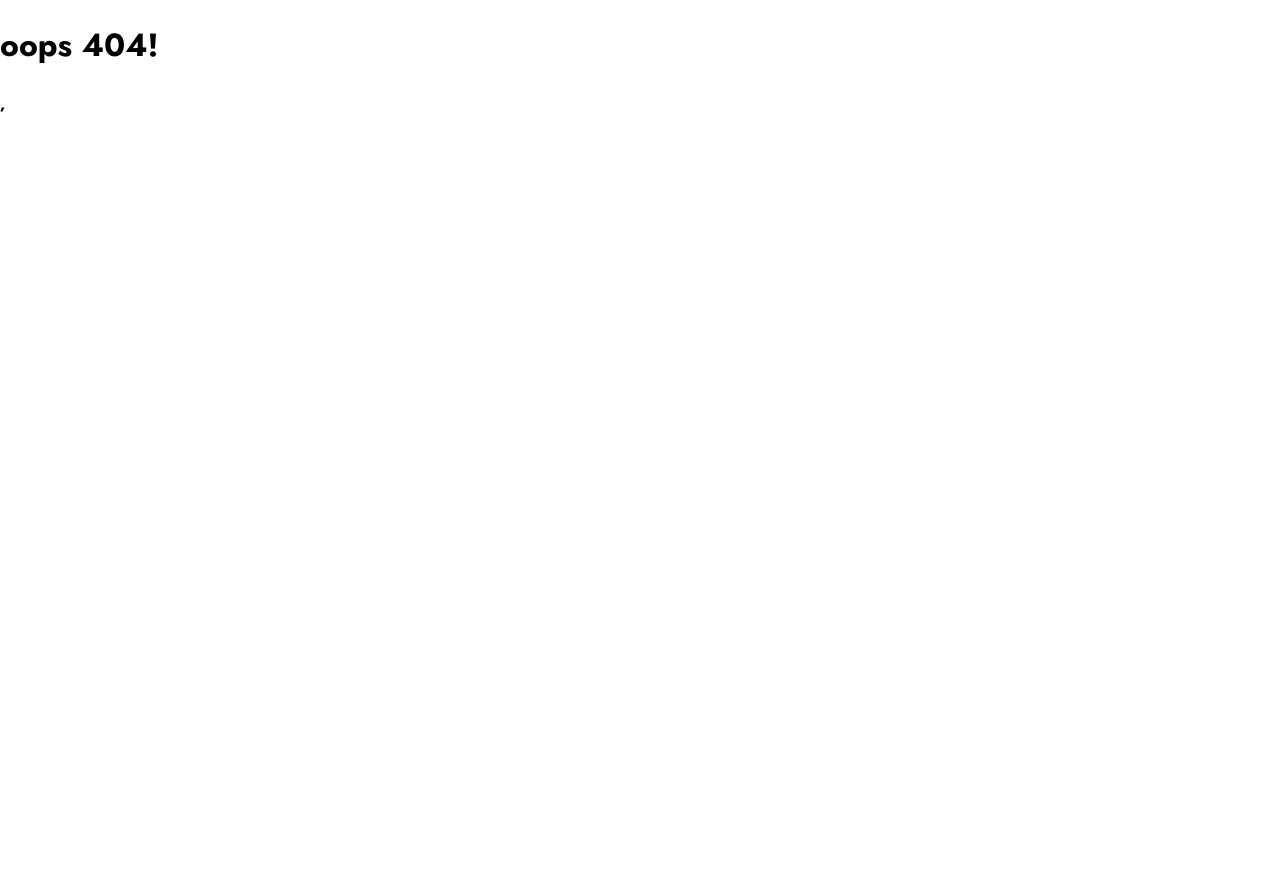
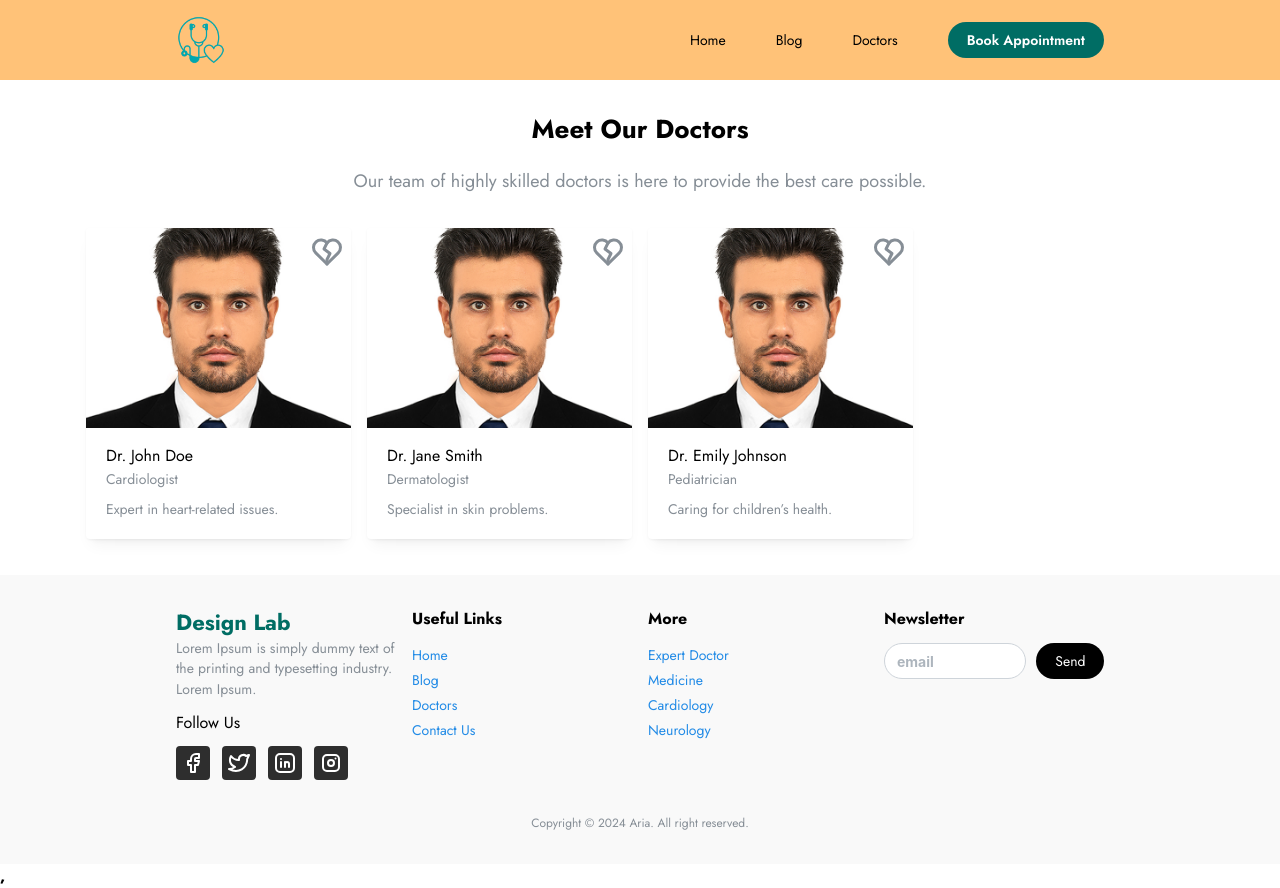
Before and after one commit to EdrissAria/doctor-appointment, a React (Vite) app: page /doctors in a window 1280 px wide. Before the commit the page ends 800 px from the top, so only its background shows below. Built offline with nearby package versions, Linux system fonts and the light colour scheme.

Commit message:
add doctors and doctor detail

```diff
--- a/src/App.tsx
+++ b/src/App.tsx
@@ -4,6 +4,7 @@ import Home from "./pages/Home";
 import Profile from "./pages/Profile";
 import Layout from "./layout";
 import Notfound from "./pages/NotFound";
+import Doctors from "./pages/Doctors";
 
 function App() {
   return (
@@ -12,6 +13,7 @@ function App() {
         <Route index element={<Home />} />
         <Route path="doctor/:id" element={<DoctorDetail />} />
         <Route path="profile" element={<Profile />} />
+        <Route path="doctors" element={<Doctors />} />
       </Route>
       <Route path="*" element={<Notfound />} />
     </Routes>
--- a/src/components/DoctorCard.tsx
+++ b/src/components/DoctorCard.tsx
@@ -1,24 +1,60 @@
-import { Card, Image, Text } from '@mantine/core';
+import React, { useState } from 'react';
+import { useNavigate } from 'react-router-dom';
+import { Card, Image, Text, Group, ActionIcon, Transition } from '@mantine/core';
+import { IconHeartFilled, IconHeartBroken } from '@tabler/icons-react';
 
 interface DoctorCardProps {
   name: string;
-  title: string;
-  image: string;
+  specialty: string;
+  description: string;
+  imageUrl: string;
 }
 
-const DoctorCard: React.FC<DoctorCardProps> = ({ name, title, image }) => {
+const DoctorCard: React.FC<DoctorCardProps> = ({ name, specialty, description, imageUrl }) => {
+  const [favorited, setFavorited] = useState(false);
+  const navigate = useNavigate();
+
+  const toggleFavorite = (e: React.MouseEvent) => {
+    e.stopPropagation();
+    setFavorited((prev) => !prev);
+  };
+
+  const handleCardClick = () => {
+    navigate('/doctor');
+  };
+
   return (
-    <Card shadow="sm" p="lg" radius="md">
-      <Card.Section>
-        <Image src={image} alt={name} />
-      </Card.Section>
-      <Text size="lg" mt="md">
-        {name}
-      </Text>
-      <Text size="sm" color="dimmed" mt="xs">
-        {title}
-      </Text>
-    </Card>
+    <Transition mounted={true} transition="pop" duration={300} timingFunction="ease">
+      {(styles) => (
+        <Card style={styles} shadow="sm" padding="lg" onClick={handleCardClick}>
+          <Card.Section style={{ position: 'relative' }}>
+            <Image src={imageUrl} height={200} alt={name} />
+            <ActionIcon
+              variant="transparent"
+              color={favorited ? 'red' : 'gray'}
+              onClick={toggleFavorite}
+              title={favorited ? "Unfavorite" : "Favorite"}
+              style={{
+                position: 'absolute',
+                top: 10,
+                right: 10,
+                zIndex: 1,
+                transform: 'scale(1.5)',
+              }}
+            >
+              {favorited ? <IconHeartFilled size={24} /> : <IconHeartBroken size={24} />}
+            </ActionIcon>
+          </Card.Section>
+          <Group mt="md" mb="xs">
+            <div>
+              <Text>{name}</Text>
+              <Text size="sm" color="dimmed">{specialty}</Text>
+            </div>
+          </Group>
+          <Text size="sm" color="dimmed">{description}</Text>
+        </Card>
+      )}
+    </Transition>
   );
 };
 
--- /dev/null
+++ b/src/components/Modal.tsx
@@ -0,0 +1,120 @@
+import React, { useState } from 'react';
+import { Modal, Button, TextInput, Textarea, Select, Group } from '@mantine/core';
+
+const AppointmentModal: React.FC = () => {
+  const [opened, setOpened] = useState(false);
+  const [formData, setFormData] = useState({
+    firstName: '',
+    lastName: '',
+    email: '',
+    phone: '',
+    description: '',
+    doctor: '',
+    timeSlot: '',
+  });
+
+  const handleChange = (e: React.ChangeEvent<HTMLInputElement | HTMLTextAreaElement>) => {
+    setFormData({ ...formData, [e.target.name]: e.target.value });
+  };
+
+  const handleSelectChange = (name: string, value: string) => {
+    setFormData({ ...formData, [name]: value });
+  };
+
+  const handleSubmit = () => {
+    console.log('Form submitted:', formData);
+    setOpened(false);
+  };
+
+  return (
+    <>
+      <Button onClick={() => setOpened(true)} radius="xl" style={{ backgroundColor: '#006D64' }}>
+        Book Appointment
+      </Button>
+
+      <Modal
+        opened={opened}
+        onClose={() => setOpened(false)}
+        title="Book an Appointment"
+        centered
+      >
+        <TextInput
+          label="First Name"
+          placeholder="John"
+          name="firstName"
+          value={formData.firstName}
+          onChange={handleChange}
+          required
+        />
+        <TextInput
+          label="Last Name"
+          placeholder="Doe"
+          name="lastName"
+          value={formData.lastName}
+          onChange={handleChange}
+          required
+          mt="md"
+        />
+        <TextInput
+          label="Email"
+          placeholder="john.doe@example.com"
+          name="email"
+          value={formData.email}
+          onChange={handleChange}
+          required
+          mt="md"
+        />
+        <TextInput
+          label="Phone"
+          placeholder="+1234567890"
+          name="phone"
+          value={formData.phone}
+          onChange={handleChange}
+          required
+          mt="md"
+        />
+        <Textarea
+          label="Description"
+          placeholder="Describe your issue"
+          name="description"
+          value={formData.description}
+          onChange={handleChange}
+          mt="md"
+        />
+        <Select
+          label="Choose Doctor"
+          placeholder="Pick one"
+          value={formData.doctor}
+          onChange={(value) => handleSelectChange('doctor', value!)}
+          data={['Dr. Smith', 'Dr. Johnson', 'Dr. Williams']}
+          mt="md"
+          required
+        />
+        <Select
+          label="Select Time Slot"
+          placeholder="Pick a time"
+          value={formData.timeSlot}
+          onChange={(value) => handleSelectChange('timeSlot', value!)}
+          data={[
+            '09:00 AM - 10:00 AM',
+            '10:00 AM - 11:00 AM',
+            '11:00 AM - 12:00 PM',
+            '01:00 PM - 02:00 PM',
+            '02:00 PM - 03:00 PM',
+            '03:00 PM - 04:00 PM',
+            '04:00 PM - 05:00 PM',
+          ]}
+          mt="md"
+          required
+        />
+        <Group mt="md">
+          <Button onClick={handleSubmit} radius="xl" style={{ backgroundColor: '#006D64' }}>
+            Submit
+          </Button>
+        </Group>
+      </Modal>
+    </>
+  );
+};
+
+export default AppointmentModal;
--- a/src/components/home_sections/AboutSection.tsx
+++ b/src/components/home_sections/AboutSection.tsx
@@ -28,7 +28,7 @@ const AboutHospitalSection: React.FC = () => {
         </Group>
 
         <Group>
-          <Title order={2} mb={10}>
+          <Title order={1} mb={10}>
             About Our Hospital
           </Title>
           <Text mb={10} color="#5c5f66">
--- a/src/components/home_sections/DoctorsSection.tsx
+++ b/src/components/home_sections/DoctorsSection.tsx
@@ -4,19 +4,25 @@ import DoctorCard from '../DoctorCard';
 
 const doctors = [
   {
-    name: 'Dr. Cameron Williamson',
-    title: 'Neurosurgeon',
-    image: 'images/edriss.jpg',
+    id: 1,
+    name: 'Dr. John Doe',
+    specialty: 'Cardiologist',
+    description: 'Expert in heart-related issues.',
+    imageUrl: 'images/edriss.jpg',
   },
   {
-    name: 'Dr. Brooklyn Simmons',
-    title: 'Dental Surgeon',
-    image: 'images/edriss.jpg',
+    id: 2,
+    name: 'Dr. Jane Smith',
+    specialty: 'Dermatologist',
+    description: 'Specialist in skin problems.',
+    imageUrl: 'images/edriss.jpg',
   },
   {
-    name: 'Dr. Leslie Alexander',
-    title: 'Medicine',
-    image: 'images/edriss.jpg',
+    id: 3,
+    name: 'Dr. Emily Johnson',
+    specialty: 'Pediatrician',
+    description: 'Caring for children’s health.',
+    imageUrl: 'images/edriss.jpg',
   },
 ];
 
@@ -42,7 +48,12 @@ const MeetDoctorsSection: React.FC = () => {
       >
         {doctors.map((doctor, index) => (
           <Carousel.Slide key={index}>
-            <DoctorCard name={doctor.name} title={doctor.title} image={doctor.image} />
+            <DoctorCard
+              name={doctor.name}
+              specialty={doctor.specialty}
+              description={doctor.description}
+              imageUrl={doctor.imageUrl}
+            />
           </Carousel.Slide>
         ))}
       </Carousel>
--- a/src/layout/Header.tsx
+++ b/src/layout/Header.tsx
@@ -1,10 +1,12 @@
-import { Container, Group, Text, Button, Flex, Image} from "@mantine/core";
+import React from "react";
+import { Container, Group, Text, Flex, Image } from "@mantine/core";
 import { Link } from "react-router-dom";
+import AppointmentModal from '../components/Modal';
 
 const Header: React.FC = () => {
   return (
     <div style={{ backgroundColor: "#FFC278", padding: "15px 0" }}>
-      <Container size="md" >
+      <Container size="md">
         <Flex mih={50} justify="space-between" align="center" direction="row">
           <Group gap={4}>
             <Image src="images/logo.png" w={50}/>
@@ -20,14 +22,7 @@ const Header: React.FC = () => {
             <Text component={Link} size="sm" to="/doctors">
               Doctors
             </Text>
-            <Button
-              radius="xl"
-              style={{backgroundColor: "#006D64"}}
-              component={Link}
-              to="/book-appointment"
-            >
-              Book Appointment
-            </Button>
+            <AppointmentModal />
           </Group>
         </Flex>
       </Container>
--- a/src/pages/DoctorDetail.tsx
+++ b/src/pages/DoctorDetail.tsx
@@ -1,9 +1,81 @@
-const DoctorDetail: React.FC = () => {
+import React from 'react';
+import { Container, Image, Text, Title, Group, Badge, Button, Grid } from '@mantine/core';
+
+const DoctorDetailsPage: React.FC = () => {
+  const doctor = {
+    name: 'Dr. John Doe',
+    specialty: 'Cardiology',
+    description: 'Dr. John Doe is a highly skilled cardiologist with over 20 years of experience...',
+    imageUrl: 'images/edriss.jpg',
+    email: 'john.doe@example.com',
+    phone: '+123456789',
+    experience: 20,
+    qualifications: ['MBBS', 'MD', 'FACC'],
+    awards: ['Best Doctor 2020', 'Top Cardiologist 2019'],
+  };
+
   return (
-    <>
-      <h1>this is the doctor detail page</h1>
-    </>
+    <Container size="md" py="xl">
+      <Grid>
+        <Grid.Col span={12}>
+          <Image src={doctor.imageUrl} radius="md" alt={doctor.name} />
+        </Grid.Col>
+        <Grid.Col span={12}>
+          <Group>
+            <div>
+              <Title order={2}>{doctor.name}</Title>
+              <Text color="dimmed" size="sm">{doctor.specialty}</Text>
+            </div>
+            <Group>
+              <Button
+                variant="outline"
+                component="a"
+                href={`mailto:${doctor.email}`}
+              >
+                Email
+              </Button>
+              <Button
+                variant="outline"
+                component="a"
+                href={`tel:${doctor.phone}`}
+              >
+                Call
+              </Button>
+            </Group>
+          </Group>
+
+          <Text mt="md">{doctor.description}</Text>
+
+          <Group mt="xl" gap={12}>
+            <div>
+              <Title order={4}>Experience</Title>
+              <Text size="sm">{doctor.experience} years</Text>
+            </div>
+            <div>
+              <Title order={4}>Qualifications</Title>
+              <Group gap={6} mt="xs">
+                {doctor.qualifications.map((qualification, index) => (
+                  <Badge key={index} color="green" variant="light">
+                    {qualification}
+                  </Badge>
+                ))}
+              </Group>
+            </div>
+            <div>
+              <Title order={4}>Awards</Title>
+              <Group gap={6} mt="xs">
+                {doctor.awards.map((award, index) => (
+                  <Badge key={index} color="teal" variant="light">
+                    {award}
+                  </Badge>
+                ))}
+              </Group>
+            </div>
+          </Group>
+        </Grid.Col>
+      </Grid>
+    </Container>
   );
 };
 
-export default DoctorDetail;
+export default DoctorDetailsPage;
--- /dev/null
+++ b/src/pages/Doctors.tsx
@@ -0,0 +1,54 @@
+import React from 'react';
+import { Container, Grid, Title, Text } from '@mantine/core';
+import DoctorCard from '../components/DoctorCard';
+
+const doctorsData = [
+  {
+    id: 1,
+    name: 'Dr. John Doe',
+    specialty: 'Cardiologist',
+    description: 'Expert in heart-related issues.',
+    imageUrl: 'images/edriss.jpg',
+  },
+  {
+    id: 2,
+    name: 'Dr. Jane Smith',
+    specialty: 'Dermatologist',
+    description: 'Specialist in skin problems.',
+    imageUrl: 'images/edriss.jpg',
+  },
+  {
+    id: 3,
+    name: 'Dr. Emily Johnson',
+    specialty: 'Pediatrician',
+    description: 'Caring for children’s health.',
+    imageUrl: 'images/edriss.jpg',
+  },
+];
+
+const Doctors: React.FC = () => {
+  return (
+    <Container size="lg" py="xl">
+      <Title style={{ textAlign: "center" }} mb="lg" order={2}>
+        Meet Our Doctors
+      </Title>
+      <Text style={{ textAlign: "center" }} mb="xl" size="lg" color="dimmed">
+        Our team of highly skilled doctors is here to provide the best care possible.
+      </Text>
+      <Grid>
+        {doctorsData.map((doctor) => (
+          <Grid.Col span={3} key={doctor.id} mb={4}>
+            <DoctorCard
+              name={doctor.name}
+              specialty={doctor.specialty}
+              description={doctor.description}
+              imageUrl={doctor.imageUrl}
+            />
+          </Grid.Col>
+        ))}
+      </Grid>
+    </Container>
+  );
+};
+
+export default Doctors;
```
Also changed, not shown: src/components/DoctorDetails.tsx (deleted).
